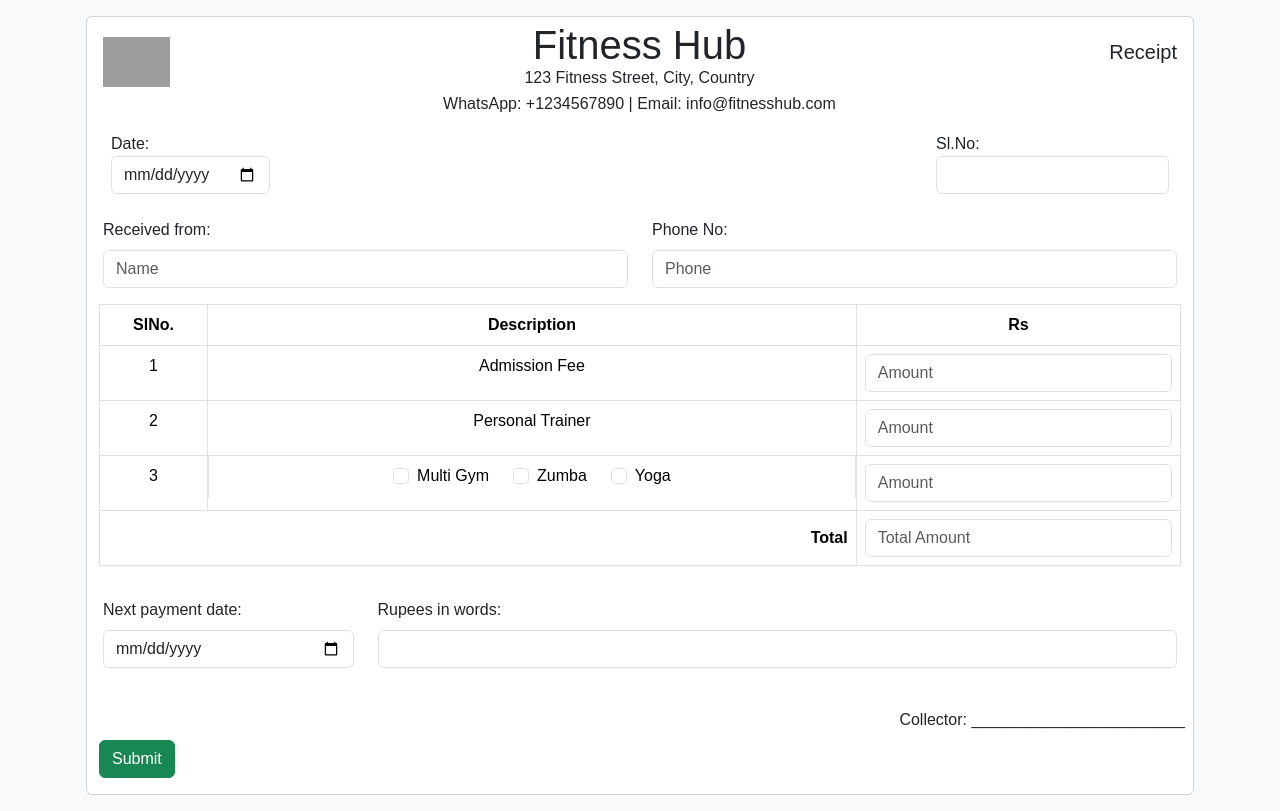
After one commit to Rudradeep369/Gym-Support-System, a Django app: page /receipt in a window 1280 px wide. The commit adds this page. Run offline with Django 5.2, Linux system fonts and the light colour scheme; grey boxes are pictures that could not be loaded.

Commit message:
receipt added

```diff
--- a/home/urls.py
+++ b/home/urls.py
@@ -8,7 +8,7 @@ urlpatterns = [
    path("", views.index, name="home"),
    path("member", views.member, name="member"),
    path("search", views.search, name="search"),
-   # path("profile2", views.profile2, name="profile2"),
+   path("receipt", views.receipt, name="receipt"),
    path("profile/<int:admission_id>/", views.profile, name="profile"),
    path('profile/<int:pk>/edit/', views.edit_profile, name='edit_profile'),
    path('profile/<int:pk>/delete/', views.delete_profile, name='delete_profile'),
--- a/home/views.py
+++ b/home/views.py
@@ -91,3 +91,7 @@ def delete_profile(request, pk):
         messages.success(request, 'Profile has been deleted successfully.')
         return redirect('home')
     return render(request, 'confirm_delete.html', {'admission': admission})
+
+
+def receipt(request):
+    return render(request,"receipt.html")
--- /dev/null
+++ b/templates/receipt.html
@@ -0,0 +1,175 @@
+<!doctype html>
+<html lang="en">
+<head>
+    <meta charset="utf-8">
+    <meta name="viewport" content="width=device-width, initial-scale=1">
+    <title>Receipt</title>
+    <link href="https://cdn.jsdelivr.net/npm/bootstrap@5.3.3/dist/css/bootstrap.min.css" rel="stylesheet" integrity="sha384-QWTKZyjpPEjISv5WaRU9OFeRpok6YctnYmDr5pNlyT2bRjXh0JMhjY6hW+ALEwIH" crossorigin="anonymous">
+    <style>
+        body {
+            background-color: #f8f9fa;
+            font-family: 'Arial', sans-serif;
+        }
+        .lineheight {
+            line-height: 0.6;
+        }
+        .table .small-col {
+            width: 10%;
+        }
+        .table .small-col2 {
+            width: 30%;
+        }
+    </style>
+</head>
+<body>
+    <div class="container p-3">
+        <div class="card">
+            <div class="card-body">
+                <div class="d-flex justify-content-between">
+                    <div class="pt-1"><img src="logo.png" alt="Logo" style="height: 50px;"></div>
+                    <div class="text-center lineheight">
+                        <p class="fs-1">Fitness Hub</p>
+                        <p>123 Fitness Street, City, Country</p>
+                        <p>WhatsApp: +1234567890 | Email: info@fitnesshub.com</p>
+                    </div>
+                    <div class="pt-1 text-end">
+                        <p class="fs-5">Receipt</p>
+                    </div>
+                </div>
+                <form method="POST" action="/home">
+                    {% csrf_token %}
+                    <div class="d-flex mb-3">
+                        <div class="p-2">
+                            Date: <input type="date" class="form-control">
+                        </div>
+                        <div class="ms-auto p-2">
+                            Sl.No: <input type="text" class="form-control">
+                        </div>
+                    </div>
+                    <div class="row">
+                        <div class="col">
+                            <label for="receivedFrom" class="form-label">Received from:</label>
+                            <input type="text" class="form-control" id="receivedFrom" placeholder="Name">
+                        </div>
+                        <div class="col">
+                            <label for="phoneNumber" class="form-label">Phone No:</label>
+                            <input type="text" class="form-control" id="phoneNumber" placeholder="Phone">
+                        </div>
+                    </div>
+                </div>
+                <div class="container">
+                    <table class="table table-bordered text-center">
+                        <thead>
+                            <tr>
+                                <th class="small-col">SlNo.</th>
+                                <th>Description</th>
+                                <th class="small-col2">Rs</th>
+                            </tr>
+                        </thead>
+                        <tbody>
+                            <tr>
+                                <td>1</td>
+                                <td>Admission Fee</td>
+                                <td><input type="text" class="form-control" placeholder="Amount" id="admissionFee"></td>
+                            </tr>
+                            <tr>
+                                <td>2</td>
+                                <td>Personal Trainer</td>
+                                <td><input type="text" class="form-control" placeholder="Amount" id="personalTrainerFee"></td>
+                            </tr>
+                            <tr>
+                                <td>3</td>
+                                <td class="d-flex justify-content-center">
+                                    <div class="form-check">
+                                        <input class="form-check-input" type="checkbox" value="Multi Gym" id="multiGym">
+                                        <label class="form-check-label" for="multiGym">Multi Gym</label>
+                                    </div>
+                                    <div class="form-check ps-5">
+                                        <input class="form-check-input" type="checkbox" value="Zumba" id="zumba">
+                                        <label class="form-check-label" for="zumba">Zumba</label>
+                                    </div>
+                                    <div class="form-check ps-5">
+                                        <input class="form-check-input" type="checkbox" value="Yoga" id="yoga">
+                                        <label class="form-check-label" for="yoga">Yoga</label>
+                                    </div>
+                                </td>
+                                <td><input type="text" class="form-control" placeholder="Amount" id="gymtype"></td>
+                            </tr>
+                        </tbody>
+                        <tfoot>
+                            <tr>
+                                <th colspan="2" class="text-end">Total</th>
+                                <th><input type="text" class="form-control" placeholder="Total Amount" id="totalAmount" readonly></th>
+                            </tr>
+                        </tfoot>
+                    </table>
+                </div>
+                <div class="card-body">
+                    <div class="row">
+                        <div class="col-3">
+                            <label for="nextPaymentDate" class="form-label">Next payment date:</label>
+                            <input type="date" class="form-control" id="nextPaymentDate">
+                        </div>
+                        <div class="col-9">
+                            <label for="inwords" class="form-label">Rupees in words:</label>
+                            <input type="text" class="form-control" id="inwords" readonly>
+                        </div>
+                    </div>
+                </div>
+                <div class="d-flex flex-row-reverse">
+                    <div class="p-2 mt-3">Collector: ________________________</div>
+                </div>
+                <div class="container d-grid gap-2 d-md-block pb-3">
+                    <button type="submit" class="btn btn-success">Submit</button>
+                </div>
+            </form>
+        </div>
+    </div>
+    <script src="https://cdn.jsdelivr.net/npm/bootstrap@5.3.3/dist/js/bootstrap.bundle.min.js" integrity="sha384-YvpcrYf0tY3lHB60NNkmXc5s9fDVZLESaAA55NDzOxhy9GkcIdslK1eN7N6jIeHz" crossorigin="anonymous"></script>
+    <script>
+        const admissionFee = document.getElementById('admissionFee');
+        const personalTrainerFee = document.getElementById('personalTrainerFee');
+        const gymtype = document.getElementById('gymtype');
+        const totalAmount = document.getElementById('totalAmount');
+        const inwords = document.getElementById('inwords');
+
+        function numberToWords(num) {
+            const a = ['','one','two','three','four','five','six','seven','eight','nine','ten','eleven','twelve','thirteen','fourteen','fifteen','sixteen','seventeen','eighteen','nineteen'];
+            const b = ['','','twenty','thirty','forty','fifty','sixty','seventy','eighty','ninety'];
+            const g = ['', 'thousand', 'million', 'billion', 'trillion'];
+
+            if (num === 0) return 'zero';
+
+            if (num.toString().length > 9) return 'overflow';
+
+            let str = '', sk = 0;
+            for (let i = 0; i < g.length; i++) {
+                let x = Math.floor(num / Math.pow(1000, i)) % 1000;
+                if (x !== 0) {
+                    let h = Math.floor(x / 100);
+                    let t = Math.floor((x % 100) / 10);
+                    let u = x % 10;
+                    let hs = h ? a[h] + ' hundred ' : '';
+                    let ts = t > 1 ? b[t] + ' ' + a[u] : a[10 * t + u];
+                    let space = h && t ? ' and ' : '';
+                    str = hs + space + ts + ' ' + g[i] + ' ' + str;
+                }
+            }
+            return str.trim();
+        }
+
+        function calculateTotal() {
+            let total = 0;
+            total += parseFloat(admissionFee.value) || 0;
+            total += parseFloat(personalTrainerFee.value) || 0;
+            total += parseFloat(gymtype.value) || 0;
+            totalAmount.value = total.toFixed(2);
+            inwords.value = numberToWords(total) + " rupees only";
+        }
+
+        admissionFee.addEventListener('input', calculateTotal);
+        personalTrainerFee.addEventListener('input', calculateTotal);
+        gymtype.addEventListener('input', calculateTotal);
+    </script>
+</body>
+</html>
```
Also changed, not shown: templates/profile.html (+4 -4 lines), db.sqlite3, home/migrations/0015_receipt.py (added), home/migrations/0016_delete_receipt.py (added).
